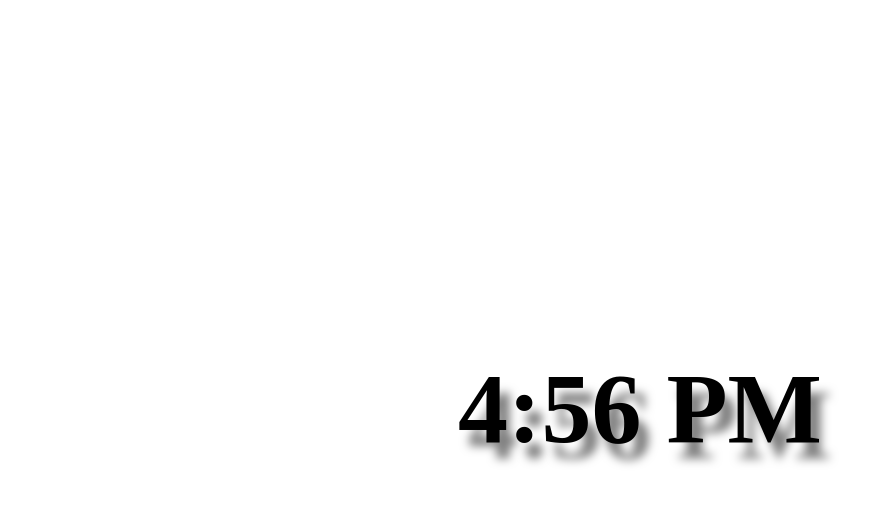
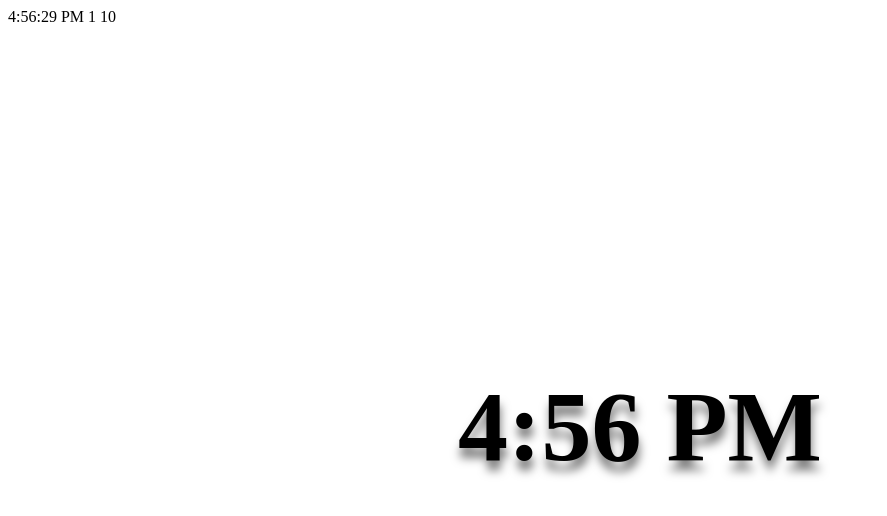
Before and after one commit to d1sky/clock, a plain HTML site: page index.html in a window 1280 px wide. Shown: the whole page, without its empty margins (0-887 px from the left). Drawn offline with Linux system fonts and the light colour scheme.

Commit message:
correct shadow direction

```diff
--- a/index.html
+++ b/index.html
@@ -9,6 +9,9 @@
     <script src="script.js"></script>
 </head>
 <body>
-    <div id="clock"></div>
+    <div id="info"></div>
+    <div id="container">
+        <div id="clock"></div>
+    </div>
 </body>
 </html>
--- a/script.js
+++ b/script.js
@@ -2,17 +2,25 @@ window.onload = () => {
     window.setInterval(() => {
         var now = new Date();
         var clock = document.getElementById("clock");
-        clock.innerHTML = now.toLocaleTimeString([], {timeStyle: 'short'});
+        var info = document.getElementById("info");
+        clock.innerHTML = now.toLocaleTimeString([], { timeStyle: 'short' });
 
-        var t_sec = 6*now.getSeconds();  //Определяем угол для секунд
+        var t_sec = 6 * now.getSeconds();  //Определяем угол для секунд
 
-        console.log(t_sec);
-        console.log(Math.cos(Math.PI/2 - t_sec*(Math.PI/180))*10);
-        console.log(Math.sin(Math.PI/2 - t_sec*(Math.PI/180))*10);
+        var x = Math.round(Math.sin(Math.PI - t_sec * (Math.PI / 180))*10);
+        var y = Math.round(Math.cos(Math.PI - t_sec * (Math.PI / 180))*10);
 
-        var x = Math.trunc(Math.sin(Math.PI/2 - t_sec*(Math.PI/180) + 90)*10)*2
-        var y = Math.trunc(Math.cos(Math.PI/2 - t_sec*(Math.PI/180) + 90)*10)*2
+        info.innerHTML = now.toLocaleTimeString() + ' ' + x + ' ' + y;
 
         clock.style.textShadow = `${x}px ${y}px 10px  rgba(0, 0, 0, 0.5)`;
+
     }, 1000);
+
+    for (let i = 0; i < 60; i++) {
+        t_sec = i * 6;
+        var x = Math.round(Math.sin(Math.PI - t_sec * (Math.PI / 180))*10);
+        var y = Math.round(Math.cos(Math.PI - t_sec * (Math.PI / 180))*10);
+
+        console.log(i, x, y);
+    }
 };
--- a/style.css
+++ b/style.css
@@ -1,8 +1,8 @@
-html, body {
+html, body, #container {
     height: 100%;
     overflow: hidden;
   }
-body {
+#container {
     display: flex;
     justify-content: center;
     align-items: center;
```
